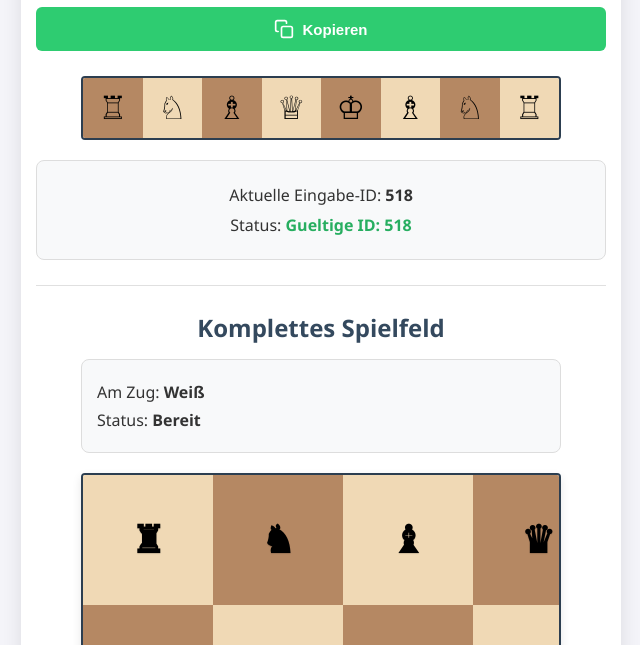
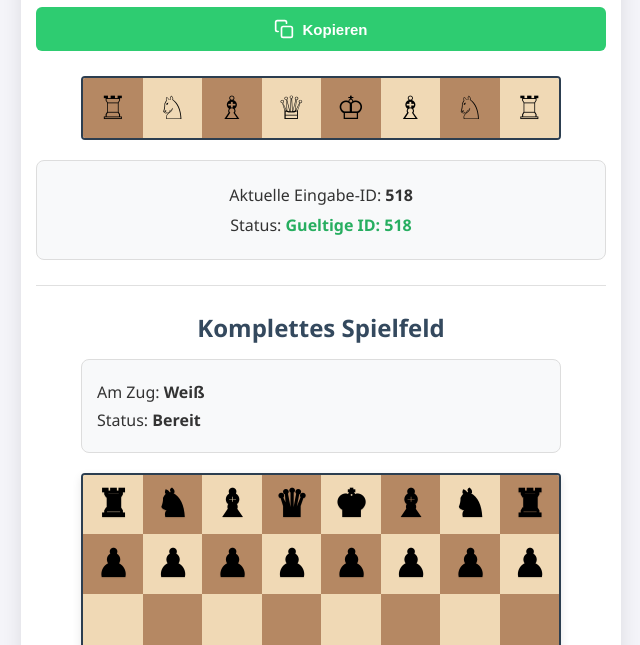
Before and after one commit to Streetblock/chess960-js, a plain HTML site: page index.html in a window 1280 px wide. Shown: the part 155-800 px from the top of the page, without its empty margins (319-959 px from the left). Drawn offline with Linux system fonts and the light colour scheme.

Commit message:
fix: prevent board squares from breaking layout

```diff
--- a/style.css
+++ b/style.css
@@ -175,15 +175,20 @@ hr {
 
 .board-square {
     width: 100%;
+    min-width: 0;
     aspect-ratio: 1 / 1;
     display: flex;
     justify-content: center;
     align-items: center;
+    padding: 0;
+    margin: 0;
+    flex: 0 0 auto;
     font-size: clamp(20px, 7vw, 38px); /* Dynamic piece size */
     cursor: pointer;
     user-select: none;
     border: none;
     border-radius: 0;
+    min-height: 0;
     transition: transform 0.12s ease, box-shadow 0.12s ease, filter 0.12s ease;
 }
 
```
